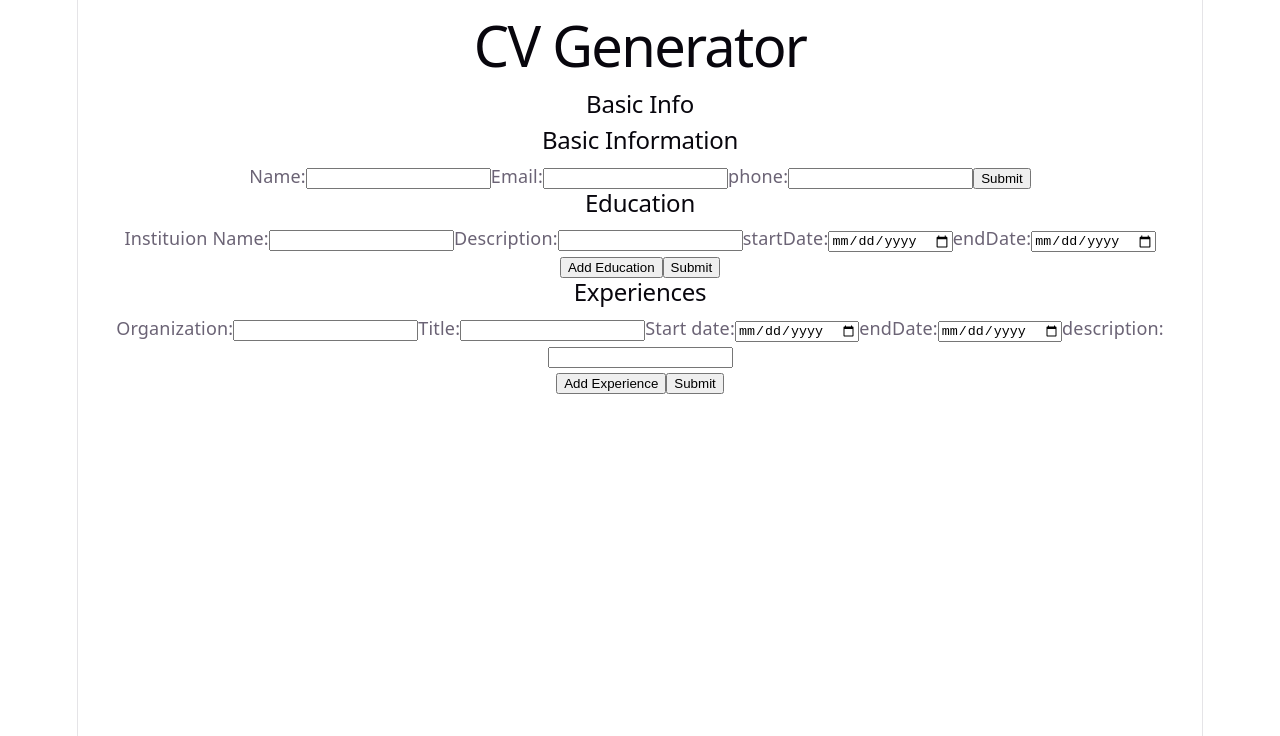
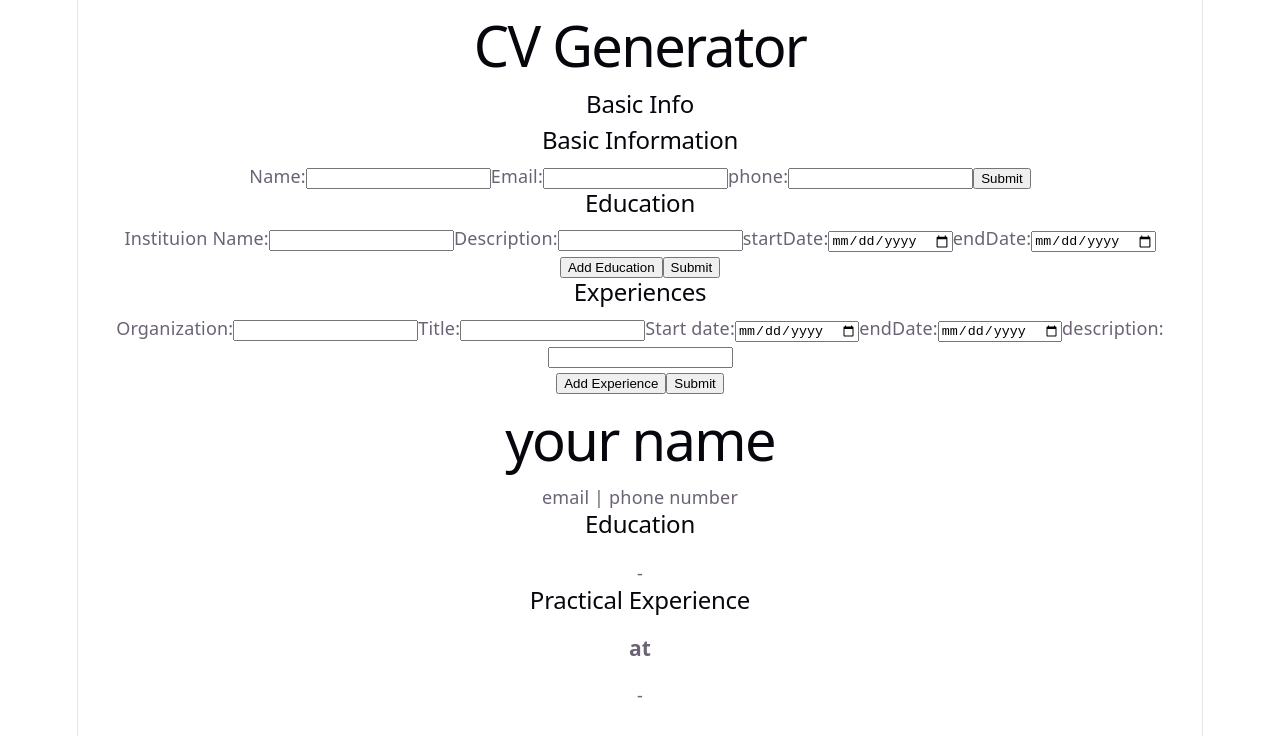
Before and after one commit to JoseClaritoEnriquez/CV_Generator, a React (Vite) app: page / in a window 1280 px wide. Shown: the top 736 px of the page. Built offline with nearby package versions, Linux system fonts and the light colour scheme.

Commit message:
added CV Preview function

```diff
--- a/src/App.jsx
+++ b/src/App.jsx
@@ -3,7 +3,7 @@ import './styles/App.css'
 import BasicInfo from './components/BasicInfo';
 import EducInfo from './components/EducInfo'
 import ExpInfo from './components/ExpInfo';
-
+import CVPreview from './components/CVPreview';
 
 function App() {
 
@@ -38,7 +38,6 @@ function App() {
     ));
   }
 
-
   const [experiences, setExperiences] = useState([
     { id: crypto.randomUUID(), expName: '', title: '', description: '', startDate: '', endDate: '', }
   ]);
@@ -70,6 +69,8 @@ function App() {
       <header>
         <h1>CV Generator</h1>
       </header>
+      <div className="form-column">
+
         <h2> Basic Info </h2>
         <BasicInfo onSubmitInfo={handleBasicSubmit} />
 
@@ -113,6 +114,14 @@ function App() {
             Submit
           </button>
         </form>
+      </div>
+      <div className="preview-column">
+        <CVPreview
+          basicInfo={basicInfo}
+          educations={educations}
+          experiences={experiences}
+        />
+      </div>
 
     </main>
   )
--- a/src/components/CVPreview.jsx
+++ b/src/components/CVPreview.jsx
@@ -0,0 +1,32 @@
+export default function CVPreview({ basicInfo, educations, experiences }) {
+    return (
+        <div className="cvDocument">
+            <header className="cvHeader">
+                <h1>{basicInfo.name || 'your name'} </h1>
+                <p>{basicInfo.email || 'email'} | {basicInfo.phone || 'phone number'}</p>
+            </header>
+
+            <section className='cvSection'>
+                <h2> Education </h2>
+                {educations.map((edu) => (
+                    <div key={edu.id} className="cv-item">
+                        <h3>{edu.schoolName}</h3>
+                        <p>{edu.description}</p>
+                        <p>{edu.startDate}-{edu.endDate}</p>
+                    </div>
+                ))}
+            </section>
+
+            <section className="cvSection">
+                <h2>Practical Experience</h2>
+                {experiences.map((exp) => (
+                    <div key={exp.id} className="cv-item">
+                        <h3>{exp.title} at {exp.expName}</h3>
+                        <p>{exp.startDate} - {exp.endDate}</p>
+                        <p>{exp.description}</p>
+                    </div>
+                ))}
+            </section>
+
+        </div>)
+}
```
Lines whose indentation alone changed are shown as unchanged.
